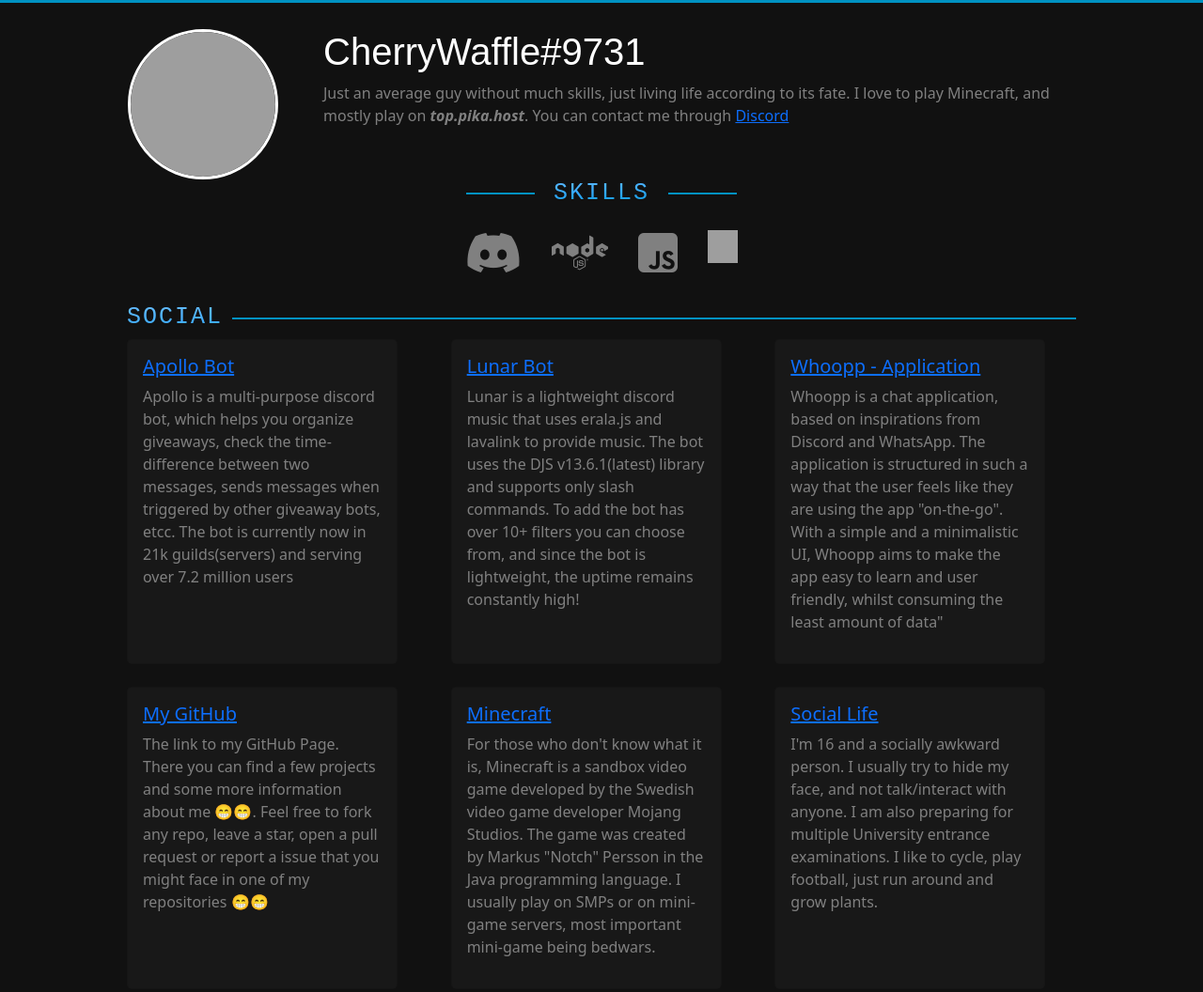
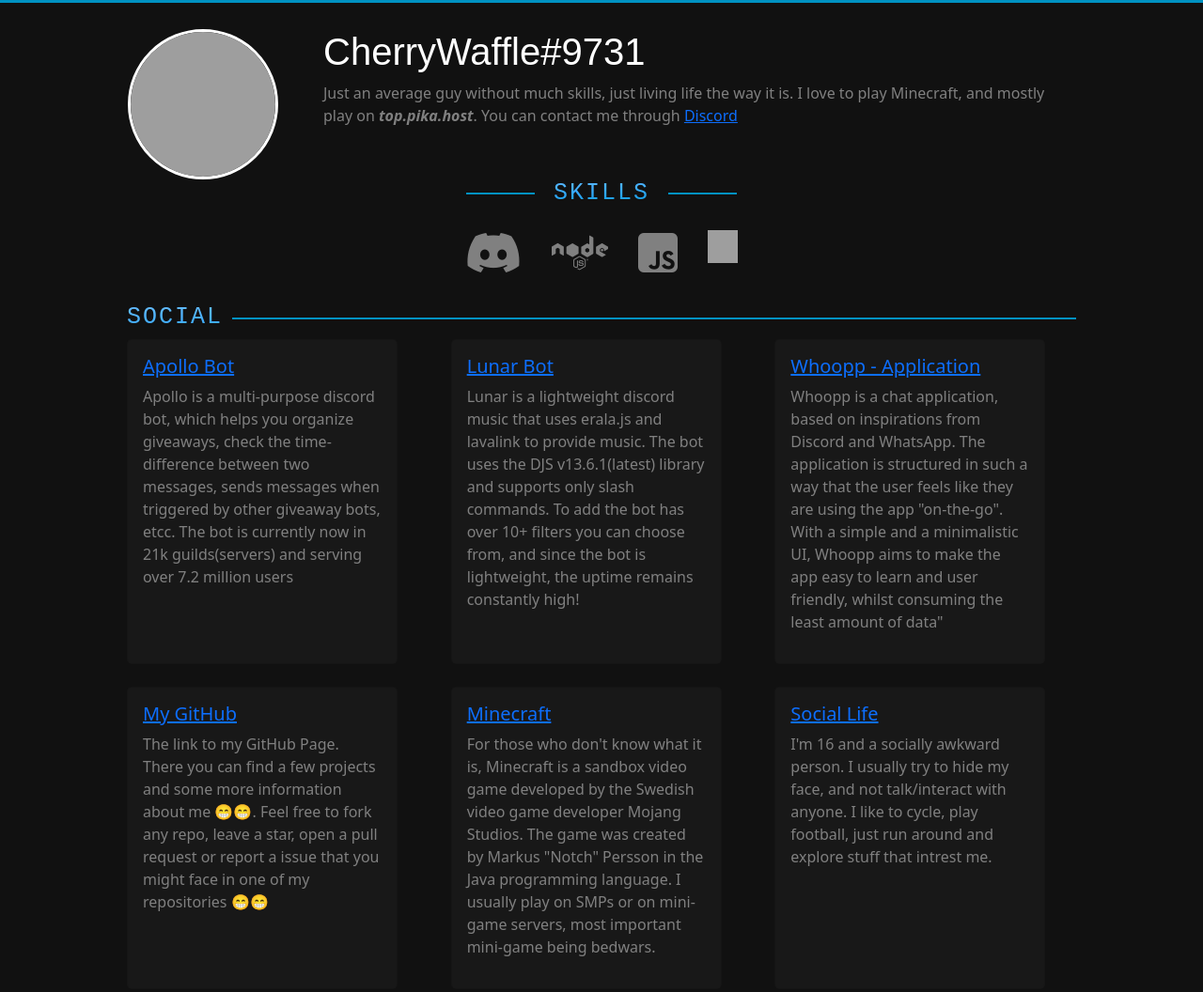
Before and after one commit to ranjithh-github/cherrywaffle.github.io, a plain HTML site: page index.html in a window 1280 px wide. Shown: the top 1056 px of the page at 94% size. Drawn offline with nearby package versions, Linux system fonts and the light colour scheme; grey boxes are pictures that could not be loaded; a web font is replaced by a local one.

Commit message:
Update index.html

```diff
--- a/index.html
+++ b/index.html
@@ -5,7 +5,7 @@
     <meta charset="utf-8">
     <meta name="viewport" content="width=device-width, initial-scale=1">
     <meta content="About CherryWaffle" property="og:title" />
-    <meta content="Cherry's portfolio - Developer, Gamer and pro Procrastinator" property="og:description" />
+    <meta content="Cherry's portfolio - Developer, Gamer and Pro Procrastinator" property="og:description" />
     <meta content="https://cdn.discordapp.com/avatars/793002654359224331/a_08eefa8babdaa0c538f175e9a51d041e.gif?size=1024" property="og:image" />
     <meta content="#000000" data-react-helmet="true" name="theme-color" />
     <link href="https://cdn.jsdelivr.net/npm/bootstrap@5.1.3/dist/css/bootstrap.min.css" rel="stylesheet"
@@ -35,7 +35,7 @@
                     <!-- NAME OF THE PERSON -->
                     <h1>CherryWaffle#9731</h1>
                     <!-- ABOUT HIM -->
-                    <p class="gray-text">Just an average guy without much skills, just living life according to its fate. I love to play Minecraft, and mostly play on <b><i>top.pika.host</i></b>. You can contact me through <a href="https://discord.com/users/793002654359224331">Discord</a></p>
+                    <p class="gray-text">Just an average guy without much skills, just living life the way it is. I love to play Minecraft, and mostly play on <b><i>top.pika.host</i></b>. You can contact me through <a href="https://discord.com/users/793002654359224331">Discord</a></p>
                 </div>
             </div>
         </div>
@@ -107,7 +107,7 @@
                     <div class="card mb-3 h-100" style="max-width: 18rem;">
                         <div class="card-body">
                             <h5 class="card-title"><a href="https://www.instagram.com/">Social Life</a></h5>
-                            <p class="card-text">I'm 16 and a socially awkward person. I usually try to hide my face, and not talk/interact with anyone. I am also preparing for multiple University entrance examinations. I like to cycle, play football, just run around and grow plants.</p>
+                            <p class="card-text">I'm 16 and a socially awkward person. I usually try to hide my face, and not talk/interact with anyone. I like to cycle, play football, just run around and explore stuff that intrest me.</p>
                         </div>
                     </div>
                 </div>
```
